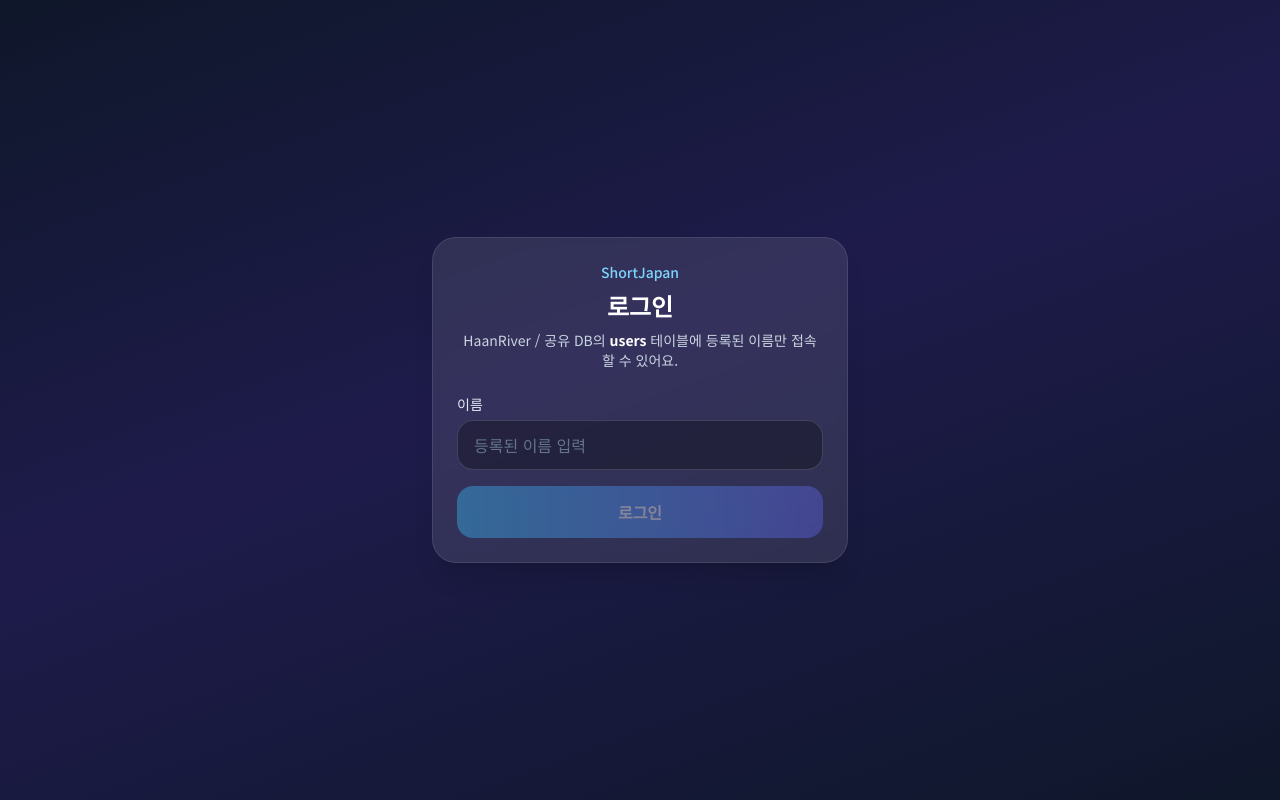
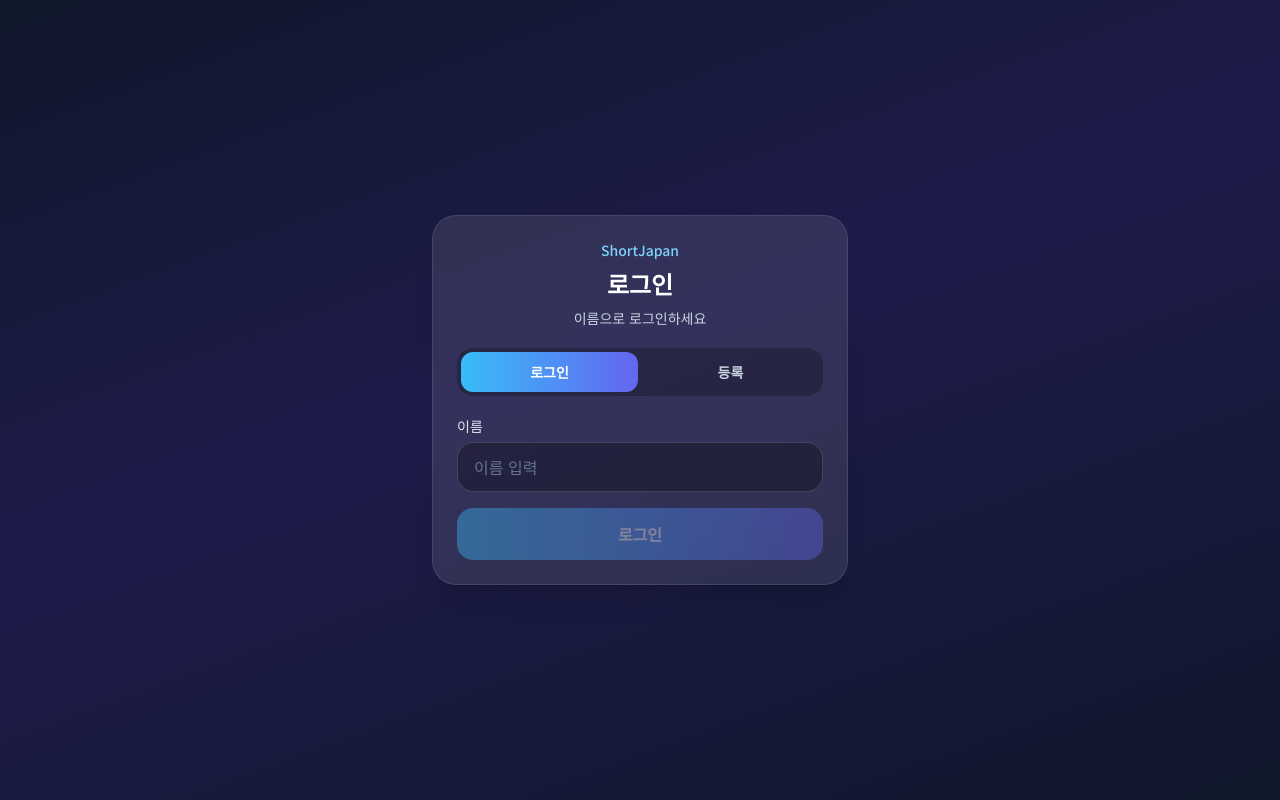
Before and after one commit to amourfou/ShortJapan, a Next.js app: page /login in a window 1280 px wide. Built offline with nearby package versions, Linux system fonts and the light colour scheme; no server answers.

Commit message:
feat: registration on login screen, remove HaanRiver copy

```diff
--- a/app/login/page.tsx
+++ b/app/login/page.tsx
@@ -5,10 +5,17 @@ import { useRouter } from "next/navigation";
 import { PrimaryButton } from "@/components/PrimaryButton";
 import { useAuth } from "@/components/AuthProvider";
 
+type Mode = "login" | "register";
+
+const inputClass =
+  "w-full rounded-2xl border border-white/15 bg-black/30 px-4 py-3 text-base text-white placeholder:text-slate-500 focus:border-sky-400 focus:outline-none focus:ring-1 focus:ring-sky-400";
+
 export default function LoginPage() {
-  const { login, user } = useAuth();
+  const { login, register, user } = useAuth();
   const router = useRouter();
+  const [mode, setMode] = useState<Mode>("login");
   const [name, setName] = useState("");
+  const [organization, setOrganization] = useState("");
   const [error, setError] = useState("");
   const [busy, setBusy] = useState(false);
 
@@ -21,10 +28,13 @@ export default function LoginPage() {
     e.preventDefault();
     setError("");
     setBusy(true);
-    const result = await login(name);
+    const result =
+      mode === "login"
+        ? await login(name)
+        : await register(name, organization);
     setBusy(false);
     if (!result.ok) {
-      setError(result.message ?? "로그인 실패");
+      setError(result.message ?? "실패했어요");
       return;
     }
     router.replace("/");
@@ -34,13 +44,73 @@ export default function LoginPage() {
     <div className="safe-pad mx-auto flex min-h-[100dvh] w-full max-w-md flex-col justify-center px-4">
       <div className="rounded-3xl border border-white/10 bg-white/10 p-6 shadow-xl backdrop-blur-sm">
         <p className="text-center text-sm font-medium text-sky-300">ShortJapan</p>
-        <h1 className="mt-2 text-center text-2xl font-bold text-white">로그인</h1>
+        <h1 className="mt-2 text-center text-2xl font-bold text-white">
+          {mode === "login" ? "로그인" : "등록"}
+        </h1>
         <p className="mt-2 text-center text-sm text-slate-300">
-          HaanRiver / 공유 DB의 <strong className="text-white">users</strong> 테이블에
-          등록된 이름만 접속할 수 있어요.
+          {mode === "login"
+            ? "이름으로 로그인하세요"
+            : "이름과 소속을 입력해 계정을 만들어요"}
         </p>
 
-        <form onSubmit={onSubmit} className="mt-6 space-y-4">
+        <div className="mt-5 grid grid-cols-2 gap-1 rounded-2xl bg-black/25 p-1">
+          <button
+            type="button"
+            onClick={() => {
+              setMode("login");
+              setError("");
+            }}
+            className={[
+              "rounded-xl py-2.5 text-sm font-semibold touch-manipulation transition",
+              mode === "login"
+                ? "bg-gradient-to-r from-sky-400 to-indigo-500 text-white"
+                : "text-slate-300 hover:bg-white/5",
+            ].join(" ")}
+          >
+            로그인
+          </button>
+          <button
+            type="button"
+            onClick={() => {
+              setMode("register");
+              setError("");
+            }}
+            className={[
+              "rounded-xl py-2.5 text-sm font-semibold touch-manipulation transition",
+              mode === "register"
+                ? "bg-gradient-to-r from-sky-400 to-indigo-500 text-white"
+                : "text-slate-300 hover:bg-white/5",
+            ].join(" ")}
+          >
+            등록
+          </button>
+        </div>
+
+        <form onSubmit={onSubmit} className="mt-5 space-y-4">
+          {mode === "register" && (
+            <div>
+              <label
+                htmlFor="organization"
+                className="mb-1.5 block text-sm font-medium text-slate-200"
+              >
+                소속
+              </label>
+              <input
+                id="organization"
+                value={organization}
+                onChange={(e) => setOrganization(e.target.value)}
+                maxLength={15}
+                autoComplete="organization"
+                placeholder="예: 가족, 학교…"
+                className={inputClass}
+                required
+              />
+              <p className="mt-1 text-right text-xs text-slate-500">
+                {organization.length}/15
+              </p>
+            </div>
+          )}
+
           <div>
             <label htmlFor="name" className="mb-1.5 block text-sm font-medium text-slate-200">
               이름
@@ -51,18 +121,36 @@ export default function LoginPage() {
               onChange={(e) => setName(e.target.value)}
               maxLength={10}
               autoComplete="username"
-              placeholder="등록된 이름 입력"
-              className="w-full rounded-2xl border border-white/15 bg-black/30 px-4 py-3 text-base text-white placeholder:text-slate-500 focus:border-sky-400 focus:outline-none focus:ring-1 focus:ring-sky-400"
+              placeholder={mode === "login" ? "이름 입력" : "사용할 이름"}
+              className={inputClass}
               required
             />
+            {mode === "register" && (
+              <p className="mt-1 text-right text-xs text-slate-500">{name.length}/10</p>
+            )}
           </div>
 
           {error && (
-            <p className="rounded-xl bg-rose-500/15 px-3 py-2 text-sm text-rose-200">{error}</p>
+            <p className="rounded-xl bg-rose-500/15 px-3 py-2 text-sm text-rose-200">
+              {error}
+            </p>
           )}
 
-          <PrimaryButton type="submit" disabled={busy || !name.trim()}>
-            {busy ? "확인 중…" : "로그인"}
+          <PrimaryButton
+            type="submit"
+            disabled={
+              busy ||
+              !name.trim() ||
+              (mode === "register" && !organization.trim())
+            }
+          >
+            {busy
+              ? mode === "login"
+                ? "확인 중…"
+                : "등록 중…"
+              : mode === "login"
+                ? "로그인"
+                : "등록하고 시작"}
           </PrimaryButton>
         </form>
       </div>
--- a/components/AuthProvider.tsx
+++ b/components/AuthProvider.tsx
@@ -16,6 +16,7 @@ import {
   getStoredUserId,
   getUserById,
   loginByName,
+  registerUser,
   saveUserSession,
 } from "@/lib/auth";
 import type { DbUser } from "@/lib/supabase";
@@ -24,6 +25,10 @@ interface AuthContextValue {
   user: DbUser | null;
   loading: boolean;
   login: (name: string) => Promise<{ ok: boolean; message?: string }>;
+  register: (
+    name: string,
+    organization: string
+  ) => Promise<{ ok: boolean; message?: string }>;
   logout: () => void;
   refresh: () => Promise<void>;
 }
@@ -92,9 +97,18 @@ export function AuthProvider({ children }: { children: ReactNode }) {
     if (!u) {
       return {
         ok: false,
-        message:
-          "등록된 사용자가 아닙니다. users 테이블에 있는 이름만 로그인할 수 있어요.",
+        message: "이름을 찾을 수 없어요. 등록 후 이용해 주세요.",
       };
+    }
+    saveUserSession(u);
+    setUser(u);
+    return { ok: true };
+  }, []);
+
+  const register = useCallback(async (name: string, organization: string) => {
+    const { user: u, error } = await registerUser(name, organization);
+    if (!u) {
+      return { ok: false, message: error ?? "등록 실패" };
     }
     saveUserSession(u);
     setUser(u);
@@ -108,8 +122,8 @@ export function AuthProvider({ children }: { children: ReactNode }) {
   }, [router]);
 
   const value = useMemo(
-    () => ({ user, loading, login, logout, refresh }),
-    [user, loading, login, logout, refresh]
+    () => ({ user, loading, login, register, logout, refresh }),
+    [user, loading, login, register, logout, refresh]
   );
 
   const isPublic = PUBLIC_PATHS.some(
--- a/lib/auth.ts
+++ b/lib/auth.ts
@@ -109,7 +109,7 @@ export async function getUserById(userId: string): Promise<DbUser | null> {
   return data as DbUser;
 }
 
-/** Login: only users already in `users` table (name match). */
+/** Login by exact name match. */
 export async function loginByName(name: string): Promise<DbUser | null> {
   const trimmed = name.trim();
   if (!trimmed) return null;
@@ -124,14 +124,45 @@ export async function loginByName(name: string): Promise<DbUser | null> {
   return data as DbUser;
 }
 
-export async function listUsersForHint(
-  limit = 20
-): Promise<Pick<DbUser, "id" | "name" | "organization">[]> {
+export async function nameExists(name: string): Promise<boolean> {
+  const trimmed = name.trim();
+  if (!trimmed) return false;
   const { data, error } = await supabase
     .from("users")
-    .select("id, name, organization")
-    .order("name")
-    .limit(limit);
-  if (error || !data) return [];
-  return data;
+    .select("id")
+    .eq("name", trimmed)
+    .maybeSingle();
+  if (error) return false;
+  return !!data;
 }
+
+/** Register new user into shared `users` table. */
+export async function registerUser(
+  name: string,
+  organization: string
+): Promise<{ user: DbUser | null; error?: string }> {
+  const trimmedName = name.trim();
+  const trimmedOrg = organization.trim();
+
+  if (!trimmedName) return { user: null, error: "이름을 입력해 주세요." };
+  if (!trimmedOrg) return { user: null, error: "소속을 입력해 주세요." };
+  if (trimmedName.length > 10) return { user: null, error: "이름은 10자까지예요." };
+  if (trimmedOrg.length > 15) return { user: null, error: "소속은 15자까지예요." };
+
+  if (await nameExists(trimmedName)) {
+    return { user: null, error: "이미 사용 중인 이름이에요. 다른 이름을 써 주세요." };
+  }
+
+  const { data, error } = await supabase
+    .from("users")
+    .insert([{ name: trimmedName, organization: trimmedOrg, high_score: 0 }])
+    .select()
+    .single();
+
+  if (error || !data) {
+    console.error("registerUser", error);
+    return { user: null, error: "등록에 실패했어요. 잠시 후 다시 시도해 주세요." };
+  }
+
+  return { user: data as DbUser };
+}
```
